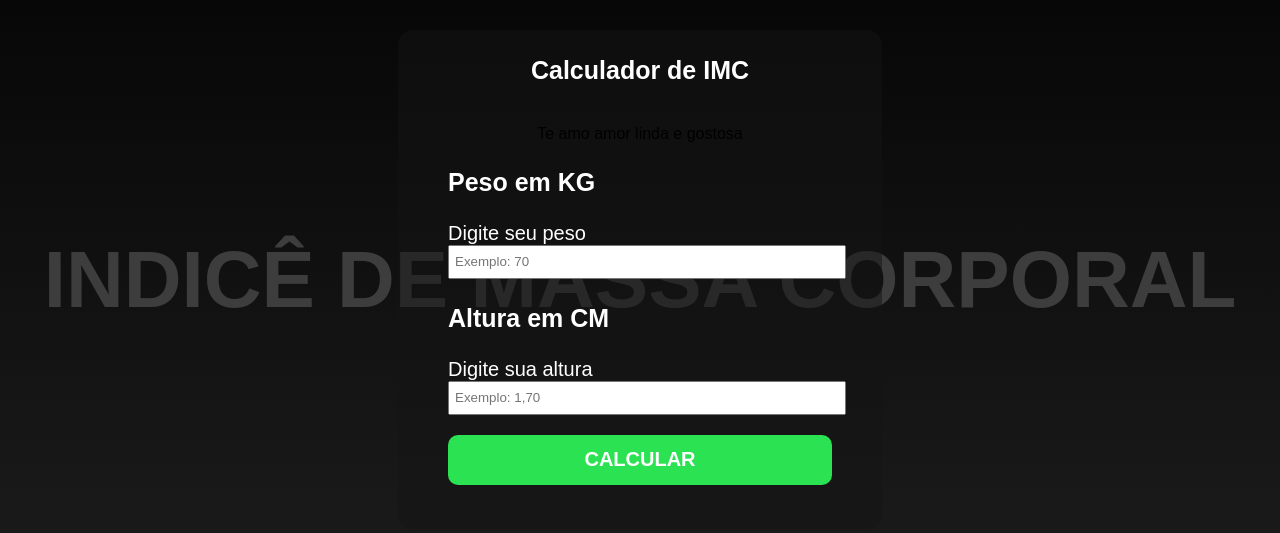
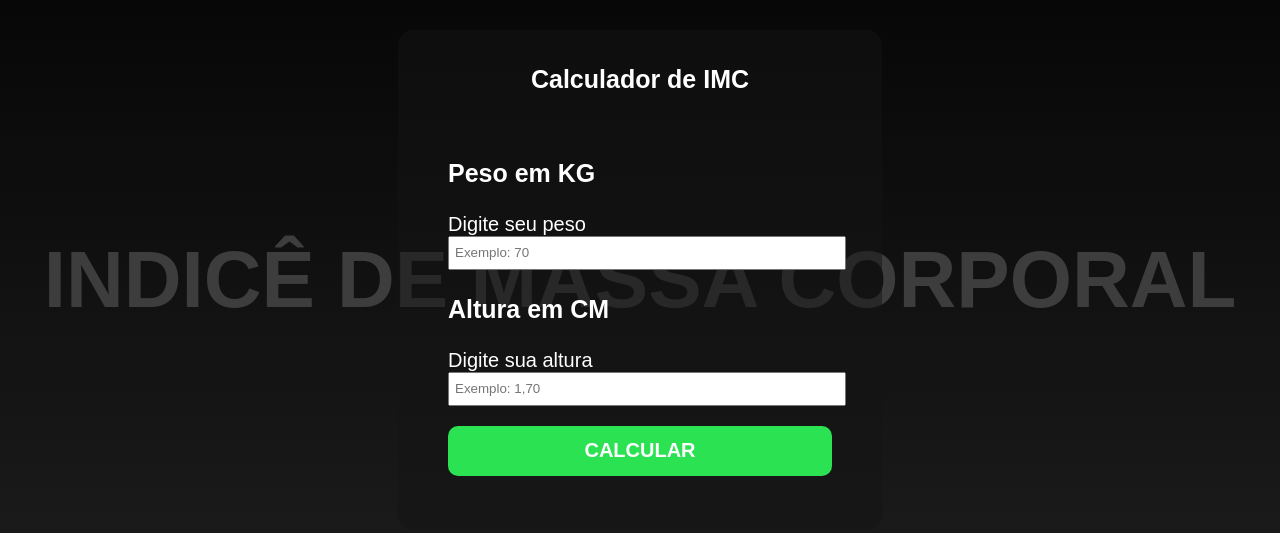
Before and after one commit to samuelDev239/imc, a plain HTML site: page index.html in a window 1280 px wide. Shown: the part 120-653 px from the top of the page. Drawn offline with Linux system fonts and the light colour scheme.

Commit message:
Update index.html

```diff
--- a/index.html
+++ b/index.html
@@ -15,9 +15,6 @@
 
         <h1 class="titulo">Calculador de IMC</h1>
 
-    <div class="pecont">
-        <p>Te amo amor linda e gostosa</p>
-    </div>
         <div class="imc">
             <div class="alinhar">
             <h2 class="titulo2">Peso em KG</h2>
```
